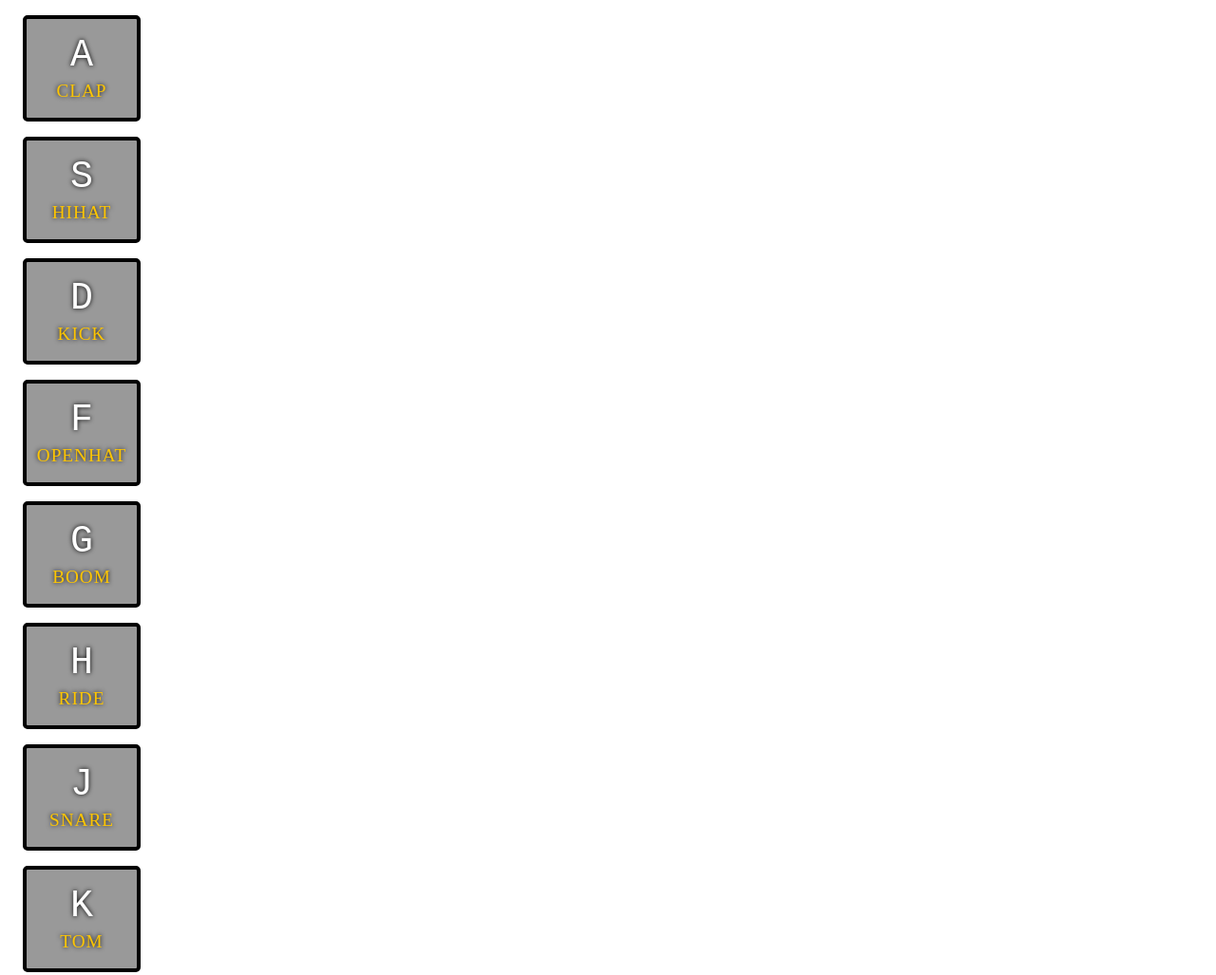
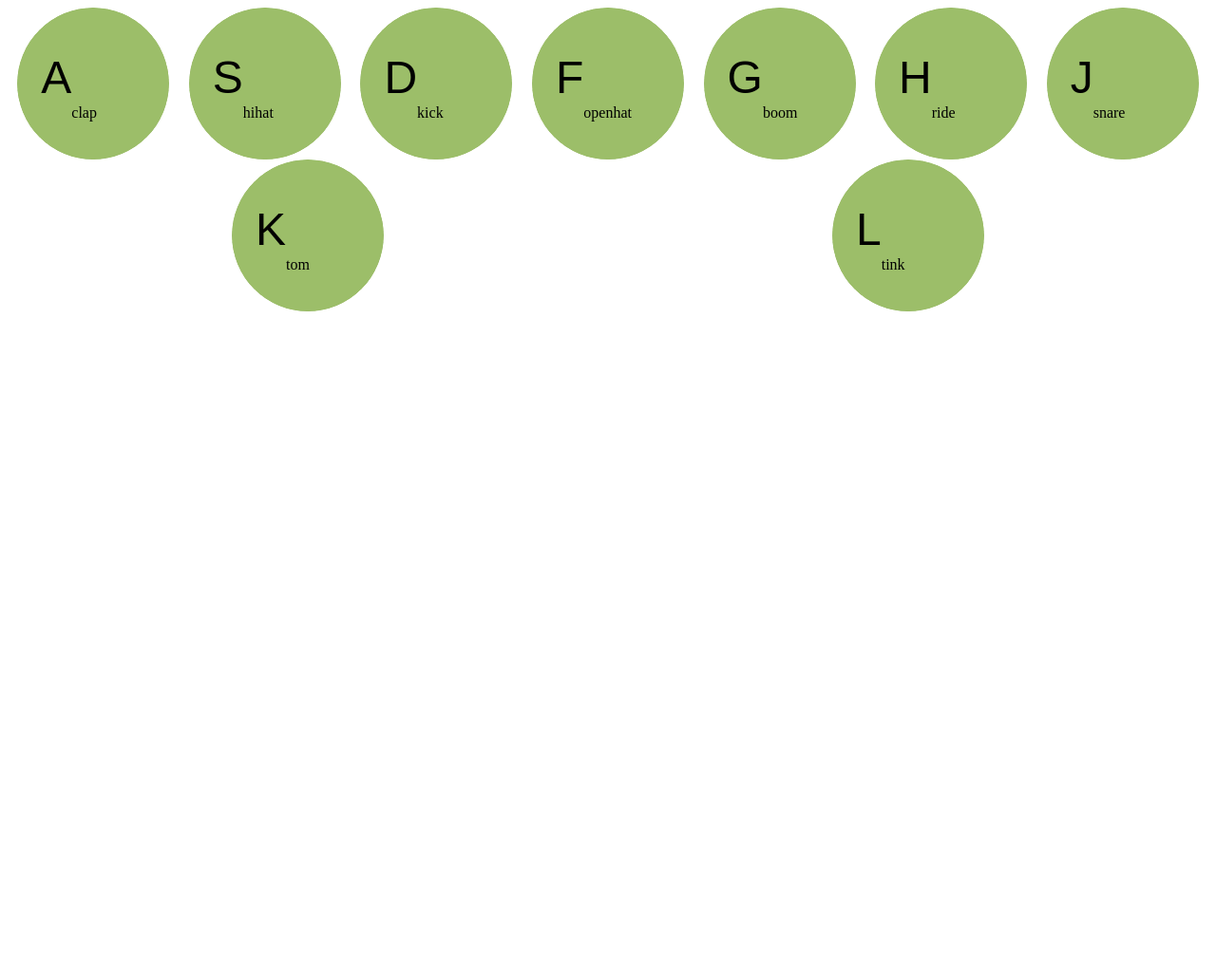
Before and after one commit to BarbaraJoebstl/JavaScript30, a plain HTML site: page 01_DrumKit/drumKit.html in a window 1280 px wide. Shown: the top 1027 px of the page at 95% size. After the commit the page ends 800 px from the top, so only its background shows below. Drawn offline with Linux system fonts and the light colour scheme.

Commit message:
refactor: extract js style: add super mega cool transition

```diff
--- a/01_DrumKit/drumKit.html
+++ b/01_DrumKit/drumKit.html
@@ -8,40 +8,40 @@
   <body>
     <div class="keys">
       <div data-key="65" class="key">
-        <kbd>A</kbd>
-        <span class="sound">clap</span>
+          <kbd>A</kbd>
+          <p>clap</p>
       </div>
       <div data-key="83" class="key">
         <kbd>S</kbd>
-        <span class="sound">hihat</span>
+        <p>hihat</p>
       </div>
       <div data-key="68" class="key">
         <kbd>D</kbd>
-        <span class="sound">kick</span>
+        <p>kick</p>
       </div>
       <div data-key="70" class="key">
         <kbd>F</kbd>
-        <span class="sound">openhat</span>
+        <p>openhat</p>
       </div>
       <div data-key="71" class="key">
         <kbd>G</kbd>
-        <span class="sound">boom</span>
+        <p>boom</p>
       </div>
       <div data-key="72" class="key">
-        <kbd>H</kbd>
-        <span class="sound">ride</span>
+        <kbd>H</kbd><br>
+        <p>ride</p>
       </div>
       <div data-key="74" class="key">
         <kbd>J</kbd>
-        <span class="sound">snare</span>
+        <p>snare</p>
       </div>
       <div data-key="75" class="key">
         <kbd>K</kbd>
-        <span class="sound">tom</span>
+        <p>tom</p>
       </div>
       <div data-key="76" class="key">
         <kbd>L</kbd>
-        <span class="sound">tink</span>
+        <p>tink</p>
       </div>
     </div>
 
@@ -55,28 +55,6 @@
     <audio data-key="75" src="sounds/tom.wav"></audio>
     <audio data-key="76" src="sounds/tink.wav"></audio>
 
-  <script>
-    function playSound(e) {
-      const audio = document.querySelector(`audio[data-key="${e.keyCode}"]`);
-      const key = document.querySelector(`.key[data-key="${e.keyCode}"]`);
-      if (!audio) {
-        return; // stop the function from running all together
-      }
-      audio.currentTime = 0; // rewind to the start
-      audio.play();
-      key.classList.add('playing');
-    }
-
-    function removeTransition(e) {
-      if (e.propertyName !== 'transform') {
-          return; // skip it if it's not a transform
-      }
-      this.classList.remove('playing');
-    }
-
-    const keys = document.querySelectorAll('.key');
-    keys.forEach(key => key.addEventListener('transitionend', removeTransition));
-    window.addEventListener('keydown', playSound);
-  </script>
+  <script src="drumKit.js"></script>
 </body>
 </html>
--- /dev/null
+++ b/01_DrumKit/drumKit.js
@@ -0,0 +1,21 @@
+function playSound(e) {
+  const audio = document.querySelector(`audio[data-key="${e.keyCode}"]`);
+  const key = document.querySelector(`.key[data-key="${e.keyCode}"]`);
+  if (!audio) {
+    return; // stop the function from running all together
+  }
+  audio.currentTime = 0; // rewind to the start
+  audio.play();
+  key.classList.add('playing');
+}
+
+function removeTransition(e) {
+  //if (e.propertyName !== 'transform') {
+  //    return; // skip it if it's not a transform
+  //}
+  this.classList.remove('playing');
+}
+
+const keys = document.querySelectorAll('.key');
+keys.forEach(key => key.addEventListener('transitionend', removeTransition));
+window.addEventListener('keydown', playSound);
--- a/01_DrumKit/master.css
+++ b/01_DrumKit/master.css
@@ -1,31 +1,89 @@
-.key {
-  border: 4px solid black;
-  border-radius: 5px;
-  margin: 1rem;
-  font-size: 1.5rem;
-  padding: 1rem .5rem;
-  transition: all 0.07s;
-  width: 100px;
-  text-align: center;
-  color: white;
-  background: rgba(0,0,0,0.4);
-  text-shadow: 0 0 5px black;
+
+.keys {
+  display: flex;
+  flex-wrap: wrap;
+  align-content: space-between;
+  min-width: 200px;
 }
 
-.playing {
-  transform:scale(1.1);
-  border-color: #ffc600;
-  box-shadow: 0 0 10px #ffc600;
+.key {
+  display: flex;
+  flex-direction: row;
+	background: rgb(255,255,255);
+	border-radius: 100%;
+	cursor: pointer;
+	position: relative;
+	margin: 0 auto;
+	width: 10em; height: 10em;
+	overflow: hidden;
+	-webkit-transform: translateZ(0);
+	   -moz-transform: translateZ(0);
+		-ms-transform: translateZ(0);
+			transform: translateZ(0);
+}
+
+.key kbd {
+	display: flex;
+	align-content: center;
+	font-family: sans-serif;
+	font-weight: 300;
+	font-size: 3em;
+	line-height: 3.1em;
+	text-transform: uppercase;
+	 -webkit-font-smoothing: antialiased;
+	 -webkit-user-select: none;
+	-moz-user-select: none;
+	-ms-user-select: none;
+	user-select: none;
+	 -webkit-transition: color 0.8s ease-in-out;
+	-moz-transition: color 0.8s ease-in-out;
+	-ms-transition: color 0.8s ease-in-out;
+	 transition: color 0.8s ease-in-out;
+}
+
+.key:before,
+.key:after  {
+	border-radius: 100%;
+	content:"";
+	position: absolute;
+	top: 0; left: 0;
+	width: inherit; height: inherit;
+	box-shadow: inset 10.6em 0 0 rgba(136, 176, 75, 0.2),
+				inset 0 10.6em 0 rgba(136, 176, 75, 0.2),
+				inset -10.6em 0 0 rgba(136, 176, 75, 0.2),
+				inset 0 -10.6em 0 rgba(136, 176, 75, 0.2);
+	-webkit-transition: box-shadow 0.75s;
+	   -moz-transition: box-shadow 0.75s;
+		-ms-transition: box-shadow 0.75s;
+			transition: box-shadow 0.75s;
+}
+
+.key:after {
+	-webkit-transform: rotate(45deg);
+	   -moz-transform: rotate(45deg);
+			transform: rotate(45deg);
+}
+
+.key.playing:before,
+ .key.playing:after {
+	box-shadow: inset 0.86em 0 0 rgba(232, 154, 12, 0.5),
+				inset 0 0.86em 0 rgba(255, 0, 0, 0.5),
+				inset -0.86em 0 0 rgba(74, 12, 232, 0.5),
+				inset 0 -0.86em 0 rgba(13, 242, 255, 0.5);
+}
+
+.key.playing > kbd, span {
+	color: rgba(185, 185, 185, 0.5);
 }
 
 kbd {
-  display: block;
-  font-size: 40px;
+  z-index: 100;
+  margin-left: 25px;
 }
 
-.sound {
-  font-size: 1.2rem;
-  text-transform: uppercase;
-  letter-spacing: 1px;
-  color: #ffc600;
+p {
+  z-index: 100;
+  margin-top: 99px;
+  font-size: 1,5em;
+  line-height: 1.5em;
 }
```
Also changed, not shown: README.md.
